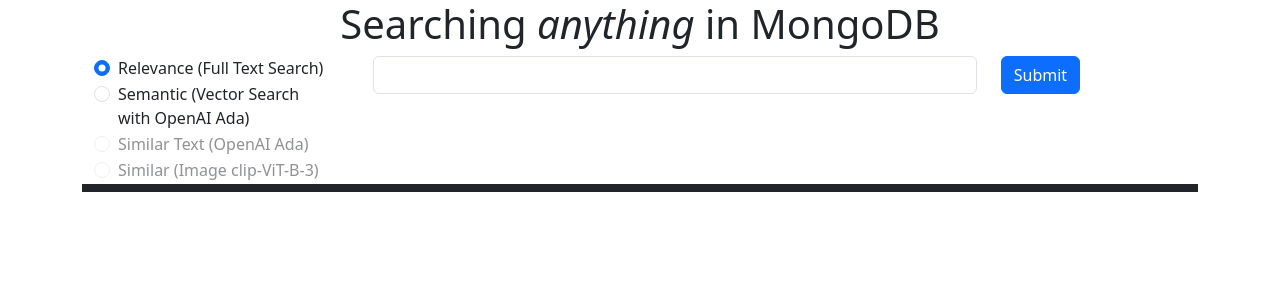
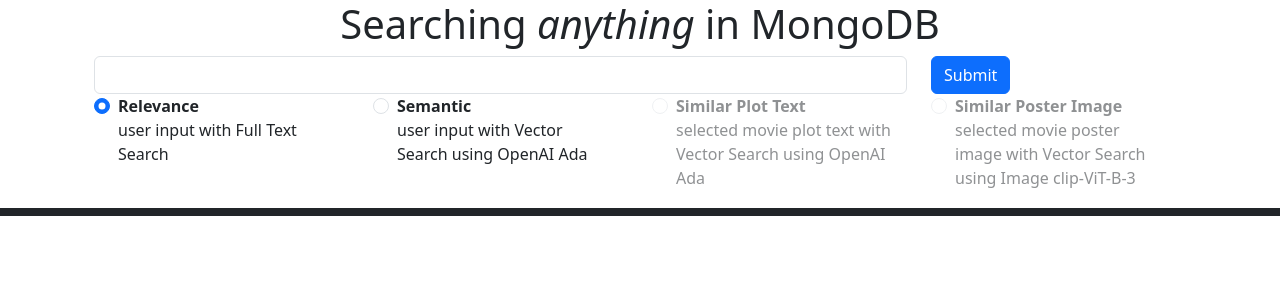
Before and after one commit to dvsander/mdb-search, a Flask app: page / in a window 1280 px wide. Shown: the top 300 px of the page. Run offline with Flask 3, Linux system fonts and the light colour scheme; data that the repository does not hold is empty.

Commit message:
add text

```diff
--- a/templates/searchForm.html
+++ b/templates/searchForm.html
@@ -1,5 +1,19 @@
 <div class="container border-bottom-5">
     <form action="/search" method="post">
+
+        <div class="row">
+            <div class="col-9">
+                <input type="text" class="form-control" id="searchInput" name="searchInput"
+                {% if searchInput  %}
+                    value="{{searchInput}}"
+                {% endif %}>
+            </div>
+            <div class="col-3">
+                <button type="submit" class="btn btn-primary">Submit</button>
+            </div>
+        </div>
+
+
         <div class="row">
             <div class="col-3">
                 <div class="form-check form-check-inline">
@@ -7,42 +21,35 @@
                         {% if searchOptions is not defined or searchOptions == "relevance"  %}
                             checked="true"
                         {% endif %}>
-                    <label class="form-check-label" for="searchRelevance">Relevance (Full Text Search)</label>
+                    <label class="form-check-label" for="searchRelevance"><strong>Relevance</strong><p>user input with Full Text Search</p></label>
                   </div>
+                </div>
+                  <div class="col-3">
                   <div class="form-check form-check-inline">
                     <input class="form-check-input" type="radio" name="searchOptions" id="inlineRadio2" value="semanticText"
                         {% if searchOptions == "semanticText"  %}
                                 checked="true"
                             {% endif %}>
-                    <label class="form-check-label" for="searchSemantic">Semantic (Vector Search with OpenAI Ada)</label>
+                    <label class="form-check-label" for="searchSemantic"><strong>Semantic</strong><p>user input with Vector Search using OpenAI Ada</p></label>
                   </div>
-
+                </div>
+                  <div class="col-3">
                   <div class="form-check form-check-inline">
                     <input class="form-check-input" type="radio" name="searchOptions" id="inlineRadio2" value="similarText" disabled="true"
                         {% if searchOptions == "similarText"  %}
                             checked="true"
                         {% endif %}>
-                    <label class="form-check-label" for="searchSimilarText">Similar Text (OpenAI Ada)</label>
+                    <label class="form-check-label" for="searchSimilarText"><strong>Similar Plot Text</strong><p>selected movie plot text with Vector Search using OpenAI Ada</p></label>
                   </div>
+                </div>
+                  <div class="col-3">
                   <div class="form-check form-check-inline">
                     <input class="form-check-input" type="radio" name="searchOptions" id="inlineRadio2" value="similarImage" disabled="true"
                         {% if searchOptions == "similarImage"  %}
                             checked="true"
                         {% endif %}>
-                    <label class="form-check-label" for="searchSimilar">Similar (Image clip-ViT-B-3)</label>
+                    <label class="form-check-label" for="searchSimilar"><strong>Similar Poster Image</strong><p>selected movie poster image with Vector Search using Image clip-ViT-B-3</p></label>
                   </div>
-            </div>
-            <div class="col-9">
-                <div class="row">
-                    <div class="col-9">
-                        <input type="text" class="form-control" id="searchInput" name="searchInput"
-                        {% if searchInput  %}
-                            value="{{searchInput}}"
-                        {% endif %}>
-                    </div>
-                    <div class="col-3">
-                        <button type="submit" class="btn btn-primary">Submit</button>
-                    </div>
                 </div>
             </div>
         </div>
@@ -51,9 +58,10 @@
     {% if similarto %}
     <div class="row">
         <div class="col-3">
-            <p>Similarity search based on:</p>
+            <p><a href="{{ url_for('hello_world') }}">(Reset)</a>Similarity search based on:</p>
         </div>
         <div class="col-9">
+
             {% with movie=similarto %}
                 {% include "movieTile.html" %}
             {% endwith %}
```
Also changed, not shown: README.md.
